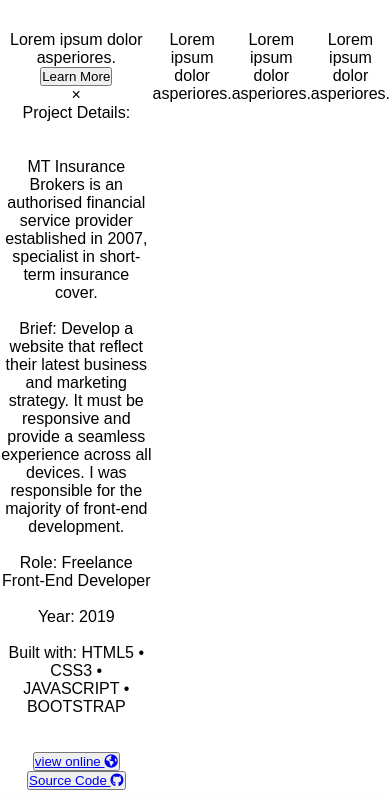
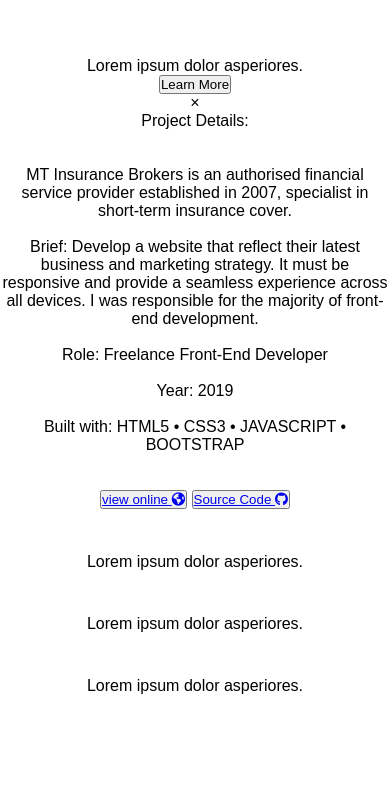
Before and after one commit to lebogangolifant/portfolio, a PHP site: page /projects.html in a window 390 px wide. Shown: the part 87-882 px from the top of the page. Run offline with PHP 8.4, Linux system fonts and the light colour scheme; some libraries are stand-ins or nearby versions; some web fonts are replaced.

Commit message:
make gallery responsive

```diff
--- a/style.css
+++ b/style.css
@@ -192,7 +192,6 @@
 
 .services p {
   width: 100%;
-  text-align: ;
   margin-bottom: 50px;
 }
 
@@ -273,7 +272,6 @@
 .knowledge-h1 {
   margin-top: -15px;
   color: #fdd935;
-  font-weight: ;
   font-size: 18px;
   padding: 0 1px 0 100px;
 }
@@ -353,15 +351,13 @@
 /* projects showcase */
 .projects-container {
   display: flex;
-  margin-top: 100px;
+  flex-wrap: wrap;
+  margin: 100px 0 100px 0;
   justify-content: center;
 }
-
-.projects-column div {
-  margin: 5px;
-  padding: 5px;
+.project-column img {
+  margin: 20px;
 }
-
 
 /*===========================
 /* CONTACT PAGE */
```
